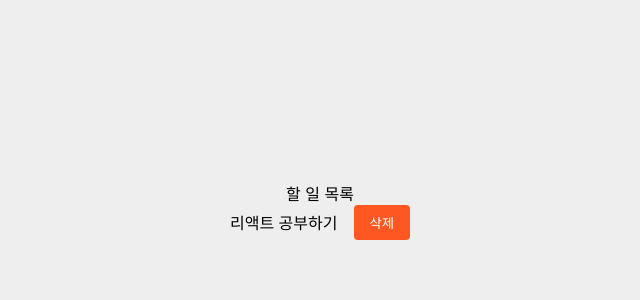
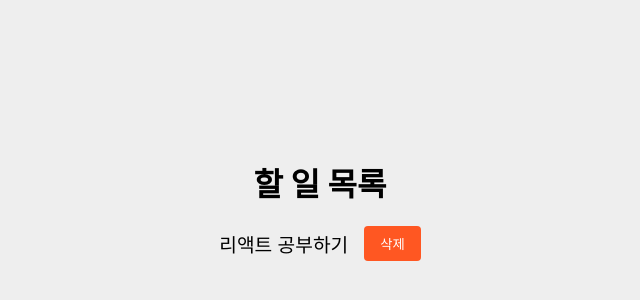
Before and after one commit to Sy2tema/react-typescript-lab, a React (Create React App) app: page / in a window 1280 px wide. Shown: the part 182-482 px from the top of the page, without its empty margins (320-960 px from the left). Built offline with nearby package versions, Linux system fonts and the light colour scheme.

Commit message:
fix: typo 및 style 수정

```diff
--- a/src/components/Title/index.tsx
+++ b/src/components/Title/index.tsx
@@ -6,7 +6,7 @@ const Container = styled.div`
   justify-content: center;
 `;
 
-const Label = styled.div`
+const Label = styled.h1`
   margin-top: 0;
 `;
 
--- a/src/components/TodoItem/index.tsx
+++ b/src/components/TodoItem/index.tsx
@@ -4,12 +4,12 @@ import styled from "styled-components";
 const Container = styled.div`
     display: flex;
     align-items: center;
-    justify-cont3ent: center;
+    justify-content: center;
     margin-bottom: 16px;
 `;
 
 const Label = styled.div`
-  flex: 1
+  flex: 1;
   font-size: 1.2rem;
   margin-right: 16px;
 `;
```
Lines whose indentation alone changed are shown as unchanged.
